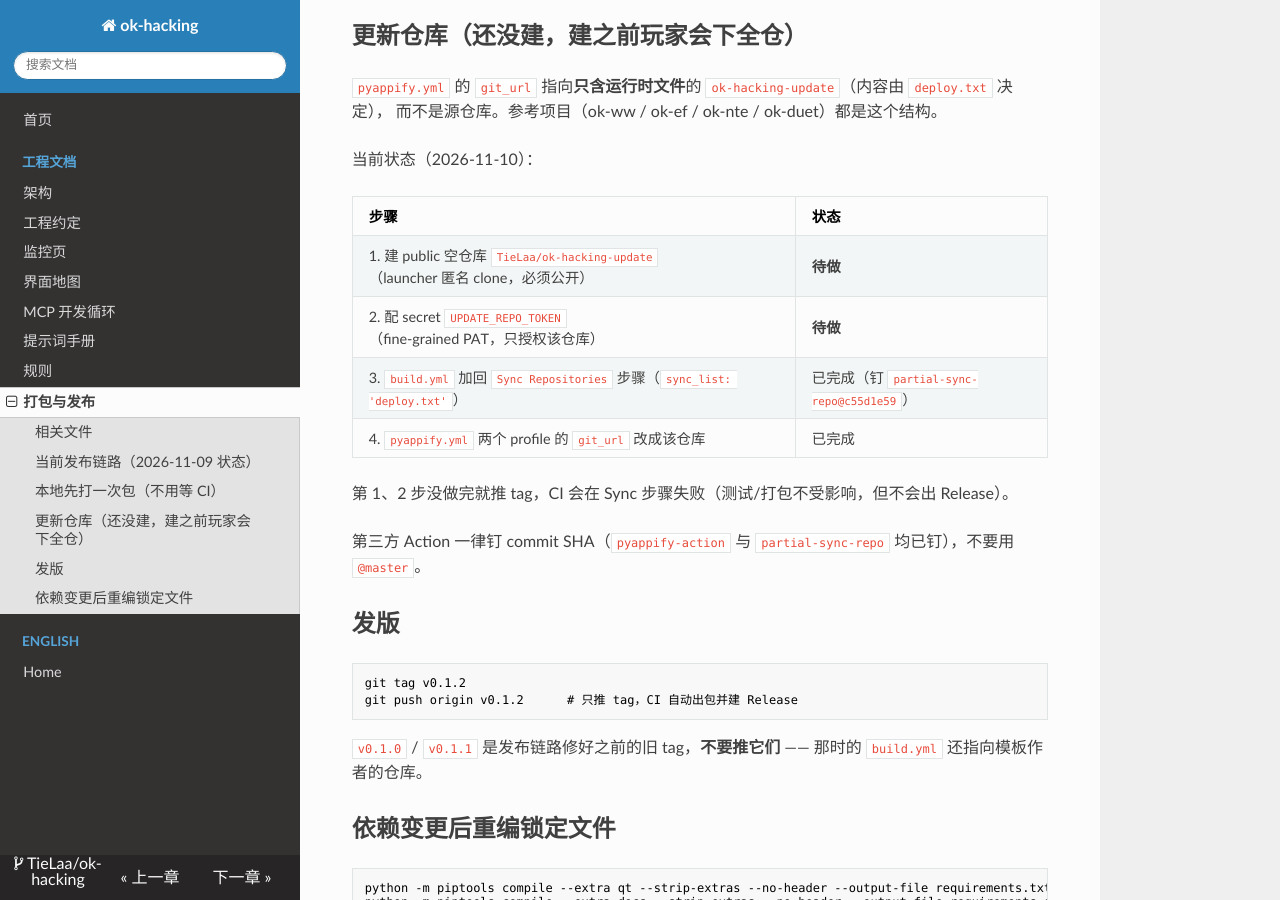
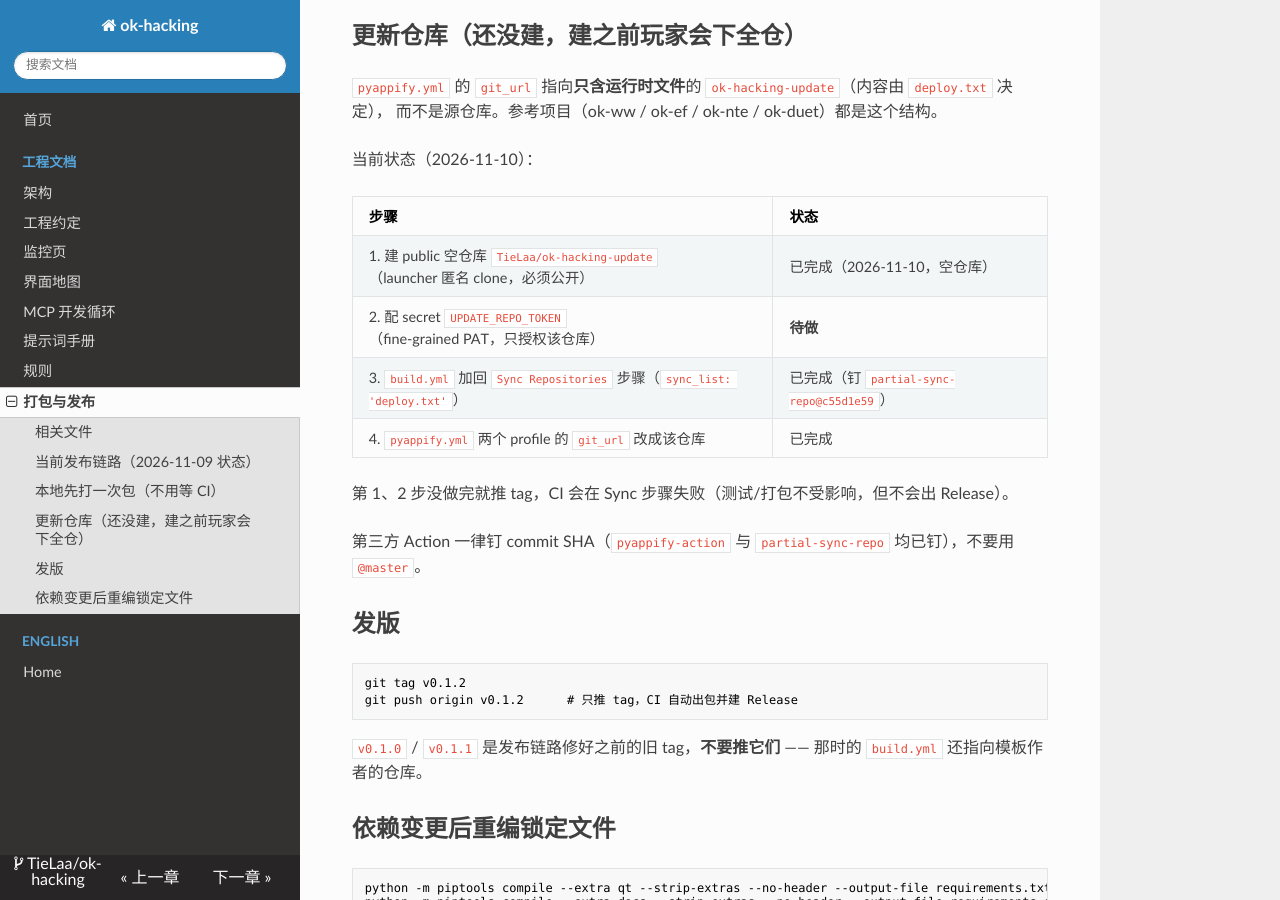
Before and after one commit to TieLaa/ok-hacking, an MkDocs documentation site: the page built from docs/release.md, in a window 1280 px wide and 900 px high, scrolled down 1254 px. Built offline with MkDocs 1.6.1, drawn with Linux system fonts in a browser that asks for light colours; nearby versions of some CDN libraries.

Commit message:
docs(release): 更新仓库已建（public 空仓），只剩 UPDATE_REPO_TOKEN 待配

```diff
--- a/docs/release.md
+++ b/docs/release.md
@@ -54,7 +54,7 @@ Defender 提示的地方，CI 无桌面会话，验不了这些。
 
 | 步骤 | 状态 |
 |---|---|
-| 1. 建 public 空仓库 `TieLaa/ok-hacking-update`（launcher 匿名 clone，必须公开） | **待做** |
+| 1. 建 public 空仓库 `TieLaa/ok-hacking-update`（launcher 匿名 clone，必须公开） | 已完成（2026-11-10，空仓库） |
 | 2. 配 secret `UPDATE_REPO_TOKEN`（fine-grained PAT，只授权该仓库） | **待做** |
 | 3. `build.yml` 加回 `Sync Repositories` 步骤（`sync_list: 'deploy.txt'`） | 已完成（钉 `partial-sync-repo@c55d1e59`） |
 | 4. `pyappify.yml` 两个 profile 的 `git_url` 改成该仓库 | 已完成 |
```
